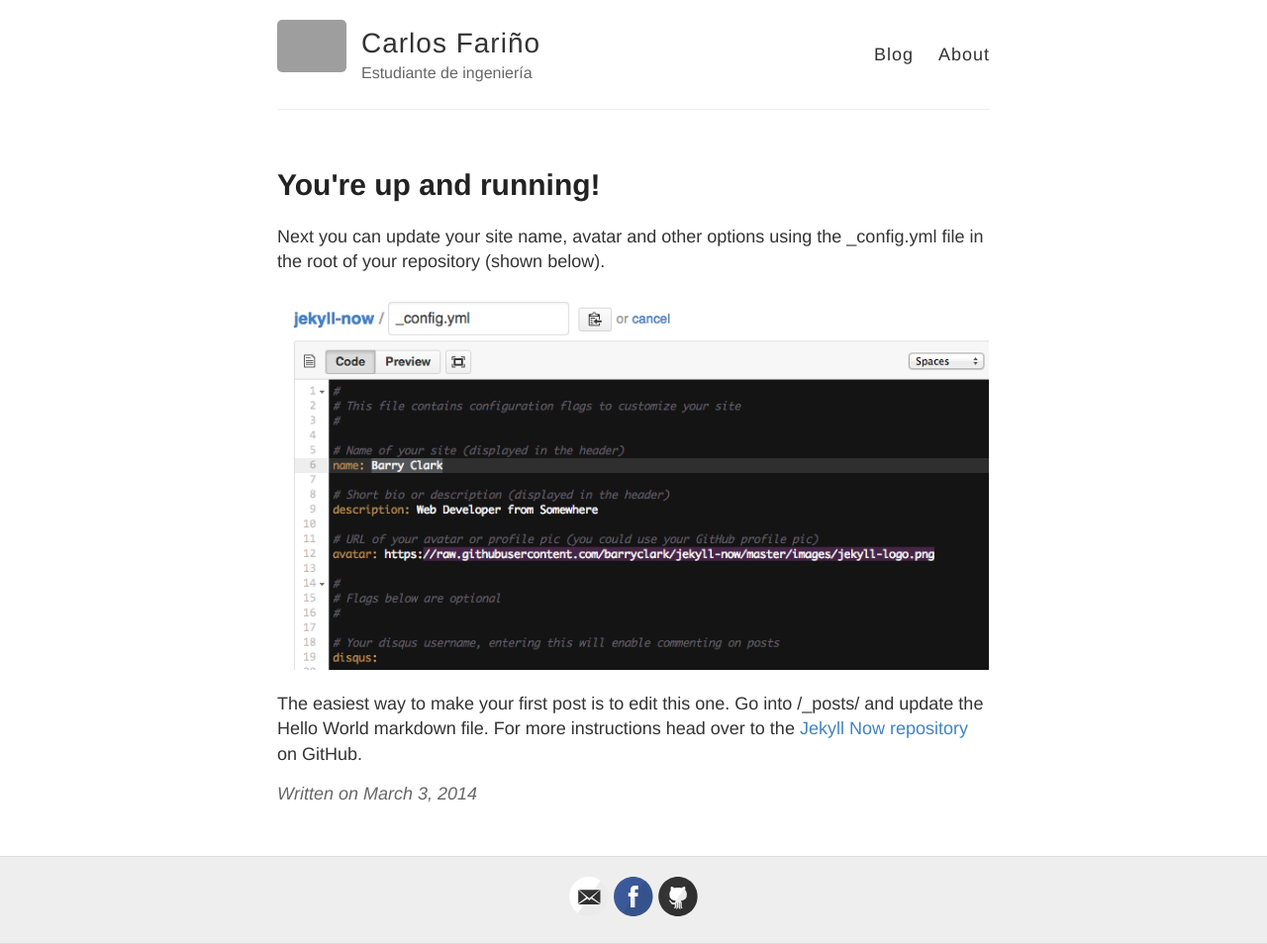
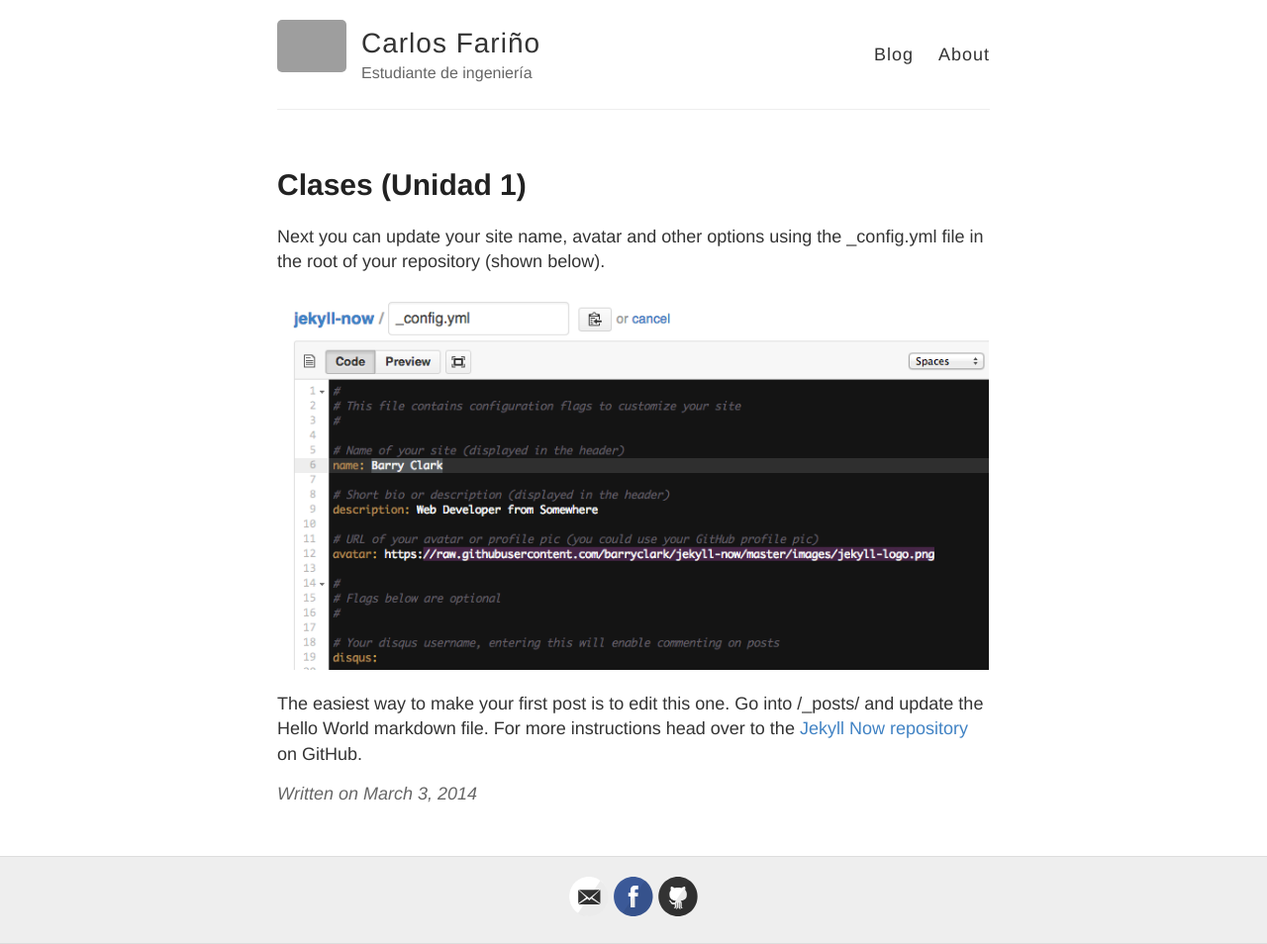
Before and after one commit to andrescharro22/Carlos-F007.github.io, a Jekyll site: the page built from _posts/2014-3-3-Hello-World - copia (2).md, in a window 1280 px wide. Shown: the whole page at 99% size. Built offline with Jekyll 4.4.1, drawn with Linux system fonts in a browser that asks for light colours; grey boxes are pictures that could not be loaded.

Commit message:
Update 2014-3-3-Hello-World - copia (2).md

```diff
--- a/_posts/2014-3-3-Hello-World - copia (2).md
+++ b/_posts/2014-3-3-Hello-World - copia (2).md
@@ -1,6 +1,6 @@
 ---
 layout: post
-title: You're up and running!
+title: Clases (Unidad 1)
 ---
 
 Next you can update your site name, avatar and other options using the _config.yml file in the root of your repository (shown below).
```
